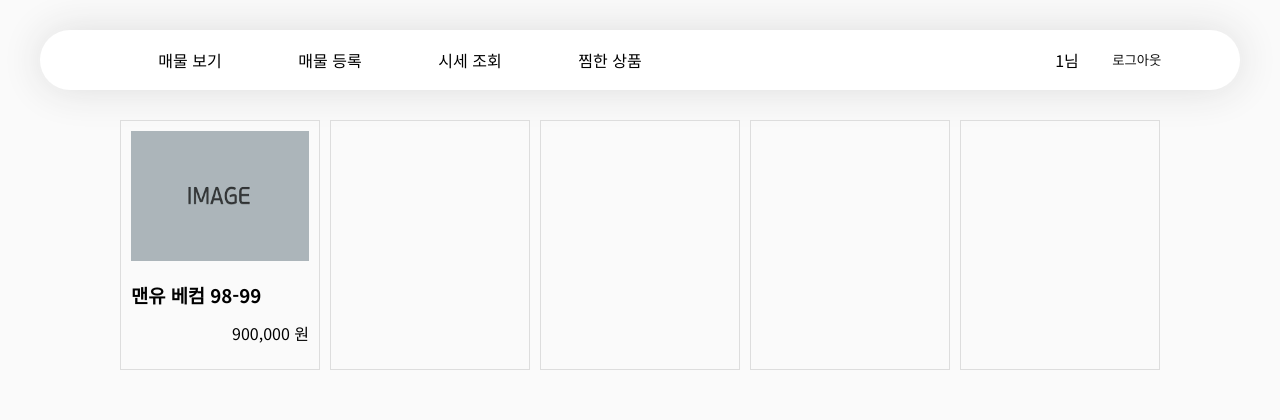
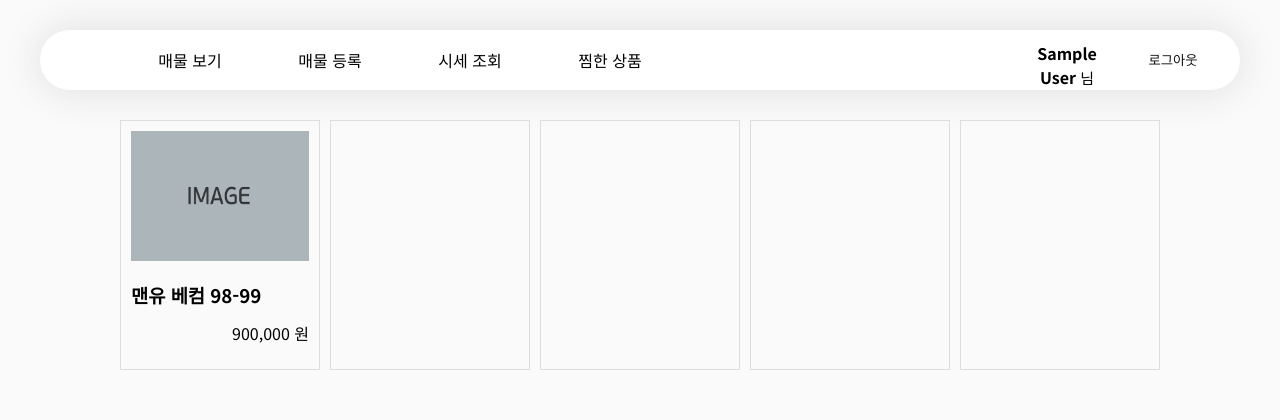
Before and after one commit to choitjddn0311/used_web, a PHP site: page / in a window 1280 px wide. Shown: the top 420 px of the page. Run offline with PHP 8.4, Linux system fonts and the light colour scheme; the visitor is signed in with stand-in values (Sample User, id 1).

Commit message:
feat: loginout 기능 구현 및 스타일

```diff
--- a/used_site/index.php
+++ b/used_site/index.php
@@ -11,7 +11,7 @@
         session_start();
         $conn = mysqli_connect('localhost' , 'root' , '' , 'used_platform');
 
-        $is_logged_in = isset($_SESSION['user_id']);
+        $is_logged_in = isset($_SESSION['user_name']);
     ?>
     <header>
         <div class="header_inner">
@@ -25,7 +25,9 @@
             </nav>
             <div class="account">
                 <?php if ($is_logged_in): ?>
-                    <span><?=htmlspecialchars($_SESSION['user_id'])?>님</span>
+                    <ul>
+                        <li class="user_id"><span><?=htmlspecialchars($_SESSION['user_name'])?></span> 님</li>
+                    </ul>
                     <a href="logout.php">
                         <button>로그아웃</button>
                     </a>
--- a/used_site/style/style.css
+++ b/used_site/style/style.css
@@ -79,6 +79,24 @@ header {
 .account > a > button:hover {
     color: #399fff;
     cursor: pointer;
+}
+.account > ul {
+    width: 40%;
+    height: 80%;
+    display: flex;
+    justify-content: center;
+    align-items: center;
+}
+.user_id {
+    width: 80%;
+    height: 80%;
+    text-align: center;
+    align-content: center;
+    font-size: 15px;
+}
+.user_id > span {
+    font-weight: bold;
+    font-size: 16px;
 }
 main {
     width: 100%;
```
Also changed, not shown: used_site/logout.php (added, +7 -0 lines).
